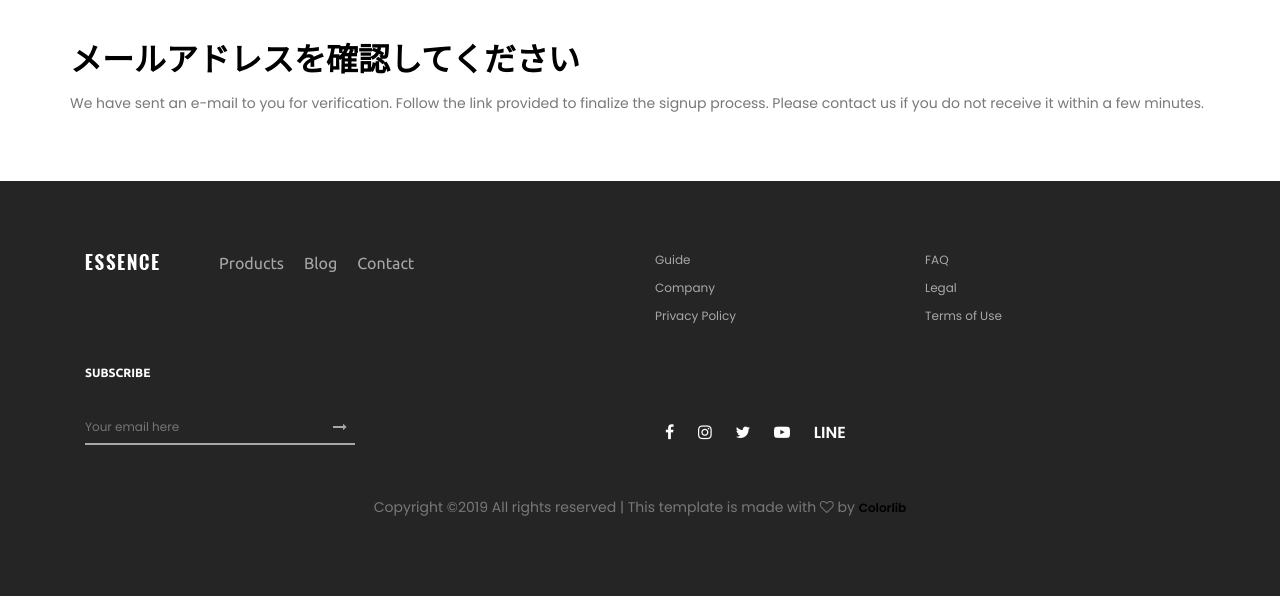
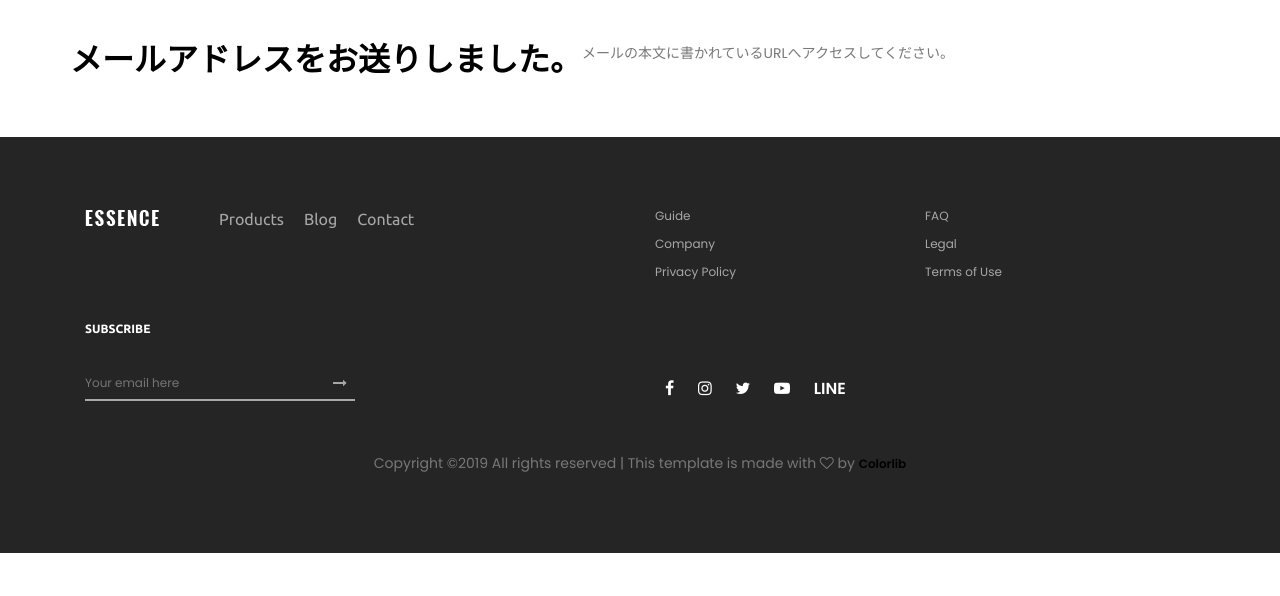
Before and after one commit to marush-in/ec, a Django app: a page that uses app/templates/account/verification_sent.html in a window 1280 px wide. Shown: the part 86-682 px from the top of the page. Run offline with Django 3.2, Linux system fonts and the light colour scheme; data comes from the database, SQL or seed files in the repository; data that the repository does not hold is empty; some libraries are stand-ins or nearby versions; some web fonts are replaced.

Commit message:
テンプレートの修正

```diff
--- a/app/templates/account/email.html
+++ b/app/templates/account/email.html
@@ -20,7 +20,7 @@
       <div class="col-lg-8">
         <div class="card card-info">
           <div class="card-header text-center text-black">
-            {% trans "E-mail Addresses" %}
+            メールアドレス
           </div>
           <div class="card-body">
             {% if user.emailaddress_set.all %}
--- a/app/templates/account/email_confirm.html
+++ b/app/templates/account/email_confirm.html
@@ -15,7 +15,6 @@
 
 {% block content %}
   <div class="container mb-5 padding-top">
-    <div class="row">
     <h2>{% trans "Confirm E-mail Address" %}</h2>
     {% if confirmation %}
       {% user_display confirmation.email_address.user as user_display %}
@@ -24,12 +23,11 @@
       </p>
       <form method="post" action="{% url 'account_confirm_email' confirmation.key %}">
         {% csrf_token %}
-          <button type="submit">{% trans 'Confirm' %}</button>
+        <button type="submit" class="btn btn-primary">確認する</button>
       </form>
     {% else %}
       {% url 'account_email' as email_url %}
       <p>{% blocktrans %}This e-mail confirmation link expired or is invalid. Please <a href="{{ email_url }}">issue a new e-mail confirmation request</a>.{% endblocktrans %}</p>
     {% endif %}
   </div>
-  </div>
 {% endblock %}
--- a/app/templates/account/verification_sent.html
+++ b/app/templates/account/verification_sent.html
@@ -15,12 +15,8 @@
 {% block content %}
   <div class="container mb-5 padding-top">
     <div class="row">
-      <h2>{% trans "Verify Your E-mail Address" %}</h2>
-      <p>
-        {% blocktrans %}
-          We have sent an e-mail to you for verification. Follow the link provided to finalize the signup process. Please contact us if you do not receive it within a few minutes.
-        {% endblocktrans %}
-      </p>
+      <h2>メールアドレスをお送りしました。</h2>
+      <p>メールの本文に書かれているURLへアクセスしてください。</p>
     </div>
   </div>
 {% endblock %}
```
Lines whose indentation alone changed are shown as unchanged.
